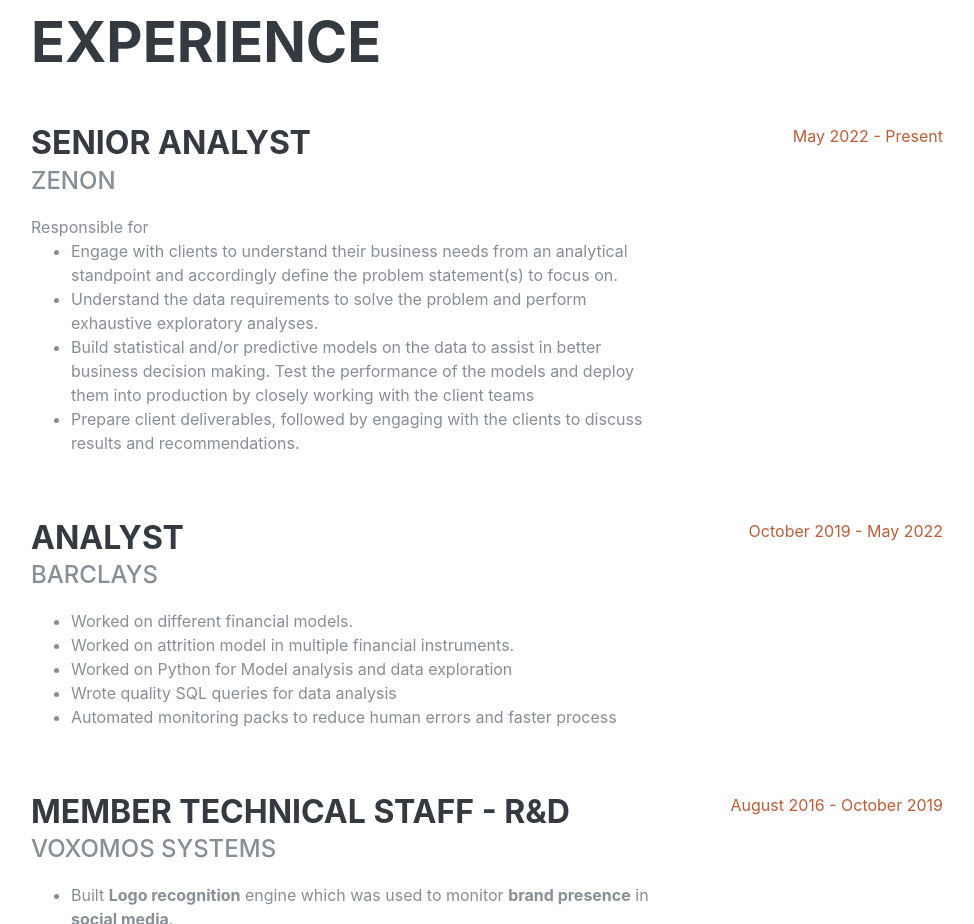
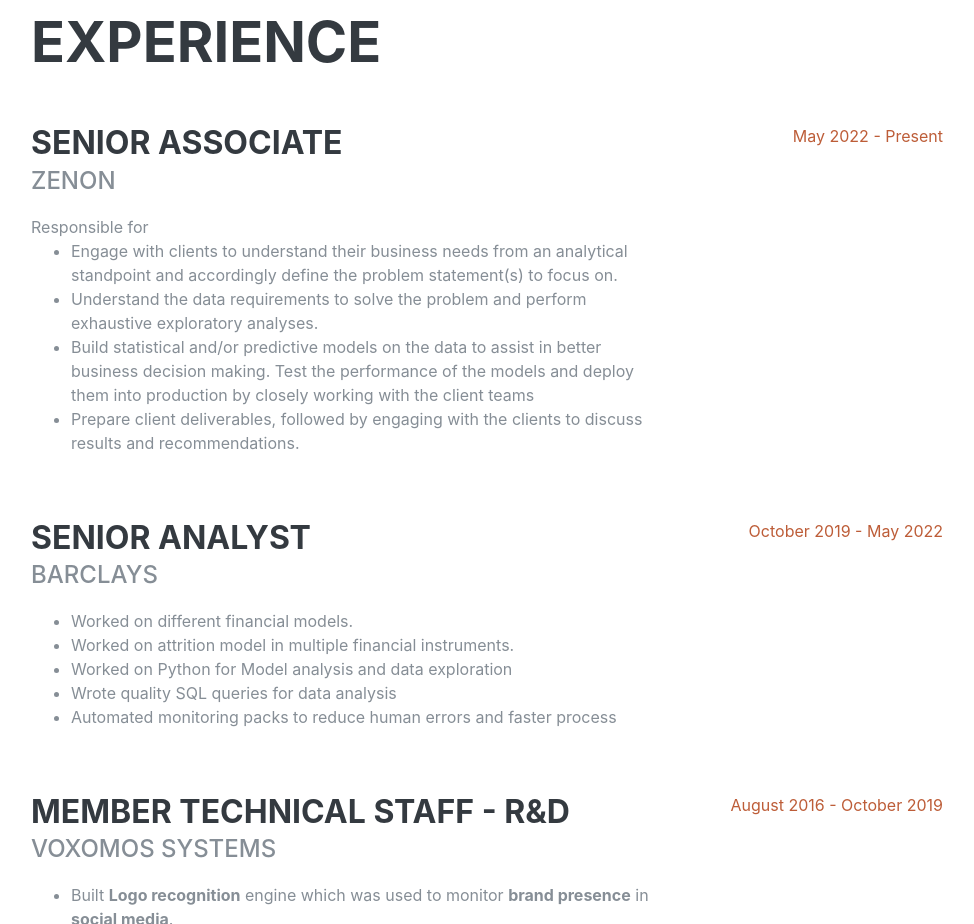
Before and after one commit to kantajitshaw/kantajitshaw.github.io, a plain HTML site: page index.html in a window 1280 px wide. Shown: the part 840-1764 px from the top of the page, without its empty margins (289-1263 px from the left). Drawn offline with Linux system fonts and the light colour scheme; a web font is replaced by a local one.

Commit message:
Added latest employment details

```diff
--- a/index.html
+++ b/index.html
@@ -106,7 +106,7 @@
 
         <div class="resume-item d-flex flex-column flex-md-row justify-content-between mb-5">
           <div class="resume-content">
-            <h3 class="mb-0">Senior Analyst</h3>
+            <h3 class="mb-0">Senior Associate</h3>
             <div class="subheading mb-3">Zenon</div>
             Responsible for
             <ul>
@@ -123,7 +123,7 @@
 
         <div class="resume-item d-flex flex-column flex-md-row justify-content-between mb-5">
           <div class="resume-content">
-            <h3 class="mb-0">Analyst</h3>
+            <h3 class="mb-0">Senior Analyst</h3>
             <div class="subheading mb-3">Barclays</div>
             <ul>
               <li>Worked on different financial models.</li>
```
